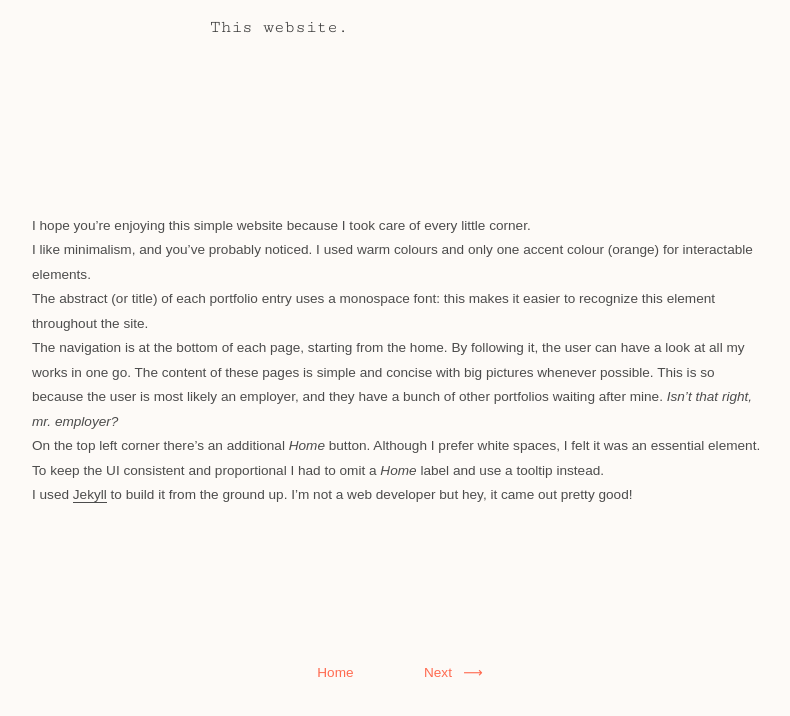
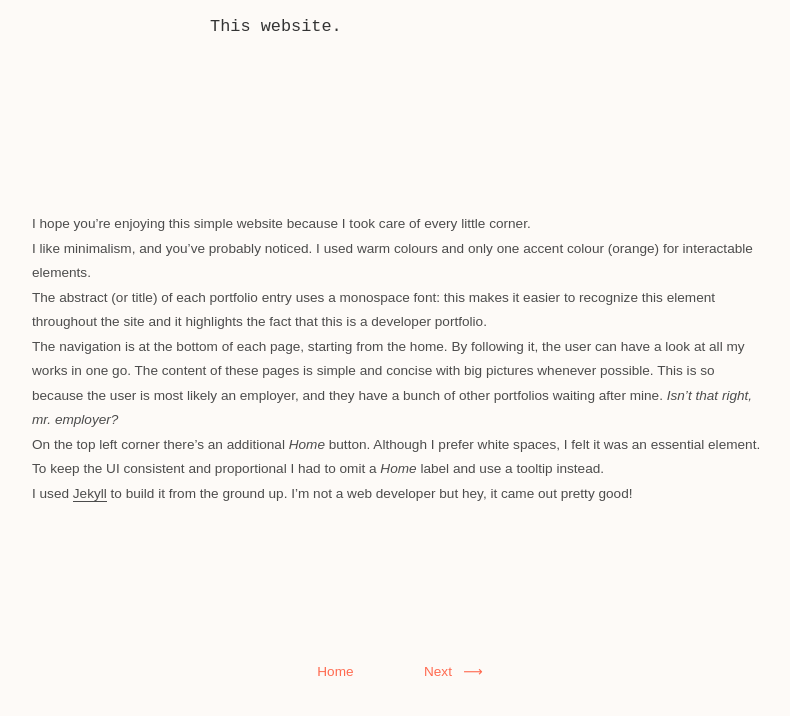
Before and after one commit to marcomoroni/portfolio-src, a Jekyll site: the page built from _posts/2017-05-01-website.md, in a window 1280 px wide, cut to the strip 434-1351 px from the top of the page. Shown: the top 716 px of the strip, without its empty margins (240-1030 px from the left). Built offline with Jekyll 4.4.1, drawn with Linux system fonts in a browser that asks for light colours; some web fonts are replaced.

Commit message:
Courier for abstracts

```diff
--- a/_layouts/default.html
+++ b/_layouts/default.html
@@ -12,7 +12,7 @@
   <link rel="stylesheet" href="{{ site.baseurl }}/styles/screen_size.css">
   <link rel="icon" href="https://github.com/{{ site.github_username }}.png?size=16">
   <link href="https://fonts.googleapis.com/css?family=Muli:300,300i,400,900,900i" rel="stylesheet">
-  <link href="https://fonts.googleapis.com/css?family=Cutive+Mono" rel="stylesheet">
+  <!-- <link href="https://fonts.googleapis.com/css?family=Cutive+Mono" rel="stylesheet"> -->
   <link href="https://fonts.googleapis.com/css?family=Overpass+Mono" rel="stylesheet">
   <!-- <script src="https://ajax.googleapis.com/ajax/libs/jquery/3.3.1/jquery.min.js"></script> -->
 </head>
--- a/_layouts/home.html
+++ b/_layouts/home.html
@@ -10,7 +10,7 @@ layout: default
 </div>
 
 <div class="home_introduction">
-  <p>I study Games Development at Edinburgh Napier University.<br>I love games, UI/UX design, my rabbit, my doggo.</p>
+  <p style="white-space: pre-wrap;">I study Games Development at Edinburgh Napier University.<br>I love games, UI/UX design, my mouse<sup>1</sup>, my seal<sup>2</sup>.<br><sup>1 </sup>Ringabel, he's actually a rabbit<br><sup>2 </sup>Kelpie, she's actually a dog</p>
   <p style="white-space: pre-wrap;"><a href="mailto:{{ site.email }}">{{ site.email }}</a>  &middot;  <a href="https://github.com/{{ site.github_username }}/">GitHub</a>  &middot;  <a href="https://www.linkedin.com/in/{{ site.linkedin_username }}">LinkedIn</a>  &middot;  <a href="https://{{ site.itchio_username }}.itch.io/">itch.io</a></p>
   <p>Here's a few things I've been doing:</p>
 </div>
--- a/_posts/2017-05-01-website.md
+++ b/_posts/2017-05-01-website.md
@@ -9,7 +9,7 @@ I hope you're enjoying this simple website because I took care of every little c
 
 I like minimalism, and you've probably noticed. I used warm colours and only one accent colour (orange) for interactable elements.
 
-The abstract (or title) of each portfolio entry uses a monospace font: this makes it easier to recognize this element throughout the site.
+The abstract (or title) of each portfolio entry uses a monospace font: this makes it easier to recognize this element throughout the site and it highlights the fact that this is a developer portfolio.
 
 The navigation is at the bottom of each page, starting from the home. By following it, the user can have a look at all my works in one go. The content of these pages is simple and concise with big pictures whenever possible. This is so because the user is most likely an employer, and they have a bunch of other portfolios waiting after mine. *Isn't that right, mr. employer?*
 
--- a/styles/default.css
+++ b/styles/default.css
@@ -120,6 +120,10 @@ a:hover {
 p:last-child {
   margin-bottom: 0;
 }*/
+
+sup {
+  font-size: 65%;
+}
 
 
 /* CODE **********************************/
@@ -387,9 +391,11 @@ div.highlighter-rouge code {
 .abstract p,
 .abstract p > span
 {
-  font-size: 100%;
+  font-size: 96%;
   color: {{page.abstract_color}};
-  font-family: 'Cutive Mono', monospace;
+  font-family: 'courier-std', monospace;
+  font-style: normal;
+  font-weight: 400;
   transition: all 0.2s ease;
 }
 
```
Also changed, not shown: 12 other files.
